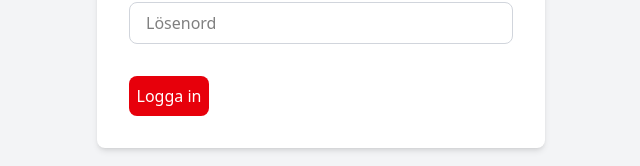
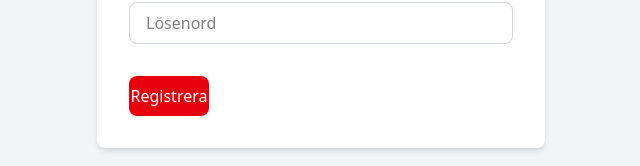
Before and after one commit to eliasbakhshi/feedback, a React (Vite) app in the folder frontend/: page /registration in a window 1280 px wide. Shown: the part 537-703 px from the top of the page, without its empty margins (319-959 px from the left). Built offline with nearby package versions, Linux system fonts and the light colour scheme.

Commit message:
Basic registration with API works

```diff
--- a/frontend/src/pages/registration.tsx
+++ b/frontend/src/pages/registration.tsx
@@ -10,10 +10,13 @@ const Registration = () => {
   const [password, setPassword] = useState("");
   const navigate = useNavigate();
 
-  const [registerUser, { isloading, error}] = useRegisterUserMutation();
+  const [registerUser, { isLoading}] = useRegisterUserMutation();
 
-  const handleRegistration = () => {
-    alert(`Välkommen ${name}!`);
+  const handleRegistration = async () => {
+    const username = name.trim().toLowerCase().replace(" ", "_");
+    const role = "agent"
+    const userData = { username, name, email, password, role};
+    await registerUser(userData);
     navigate("/login");
   };
 
@@ -51,8 +54,8 @@ const Registration = () => {
             onChange={(e) => setPassword(e.target.value)}
             className="w-full px-4 py-2 mt-1 border border-gray-300 rounded-lg focus:ring-2 focus:ring-blue-500 focus:outline-none"
           />
-          <button className="w-20 py-2 mt-4 text-white bg-red-600 rounded-lg hover:bg-red-700 transition duration-300" onClick={handleRegistration}>
-            Logga in
+          <button className="w-20 py-2 mt-4 text-white bg-red-600 rounded-lg hover:bg-red-700 transition duration-300" onClick={handleRegistration} disabled={isLoading}>
+            Registrera
           </button>
         </div>
       </div>
--- a/frontend/src/store/api/userApiSlice.ts
+++ b/frontend/src/store/api/userApiSlice.ts
@@ -10,9 +10,9 @@ export const mainApi = apiSlice.injectEndpoints({
             providesTags: ["User"],
             keepUnusedDataFor: 0,
         }),
-        registerUser: builder.mutation<any, { name: string; email: string; password: string }>({
+        registerUser: builder.mutation<any, {username: string; name: string; email: string; password: string; role: string; }>({
             query: (userData) => ({
-                url: "api/registration",
+                url: "http://localhost:5172/api/registration",
                 method: "POST",
                 body: userData,
                 headers: { "Content-Type": "application/json" }
```
Also changed, not shown: 1 other file (tests, documents, lock files or other folders).
